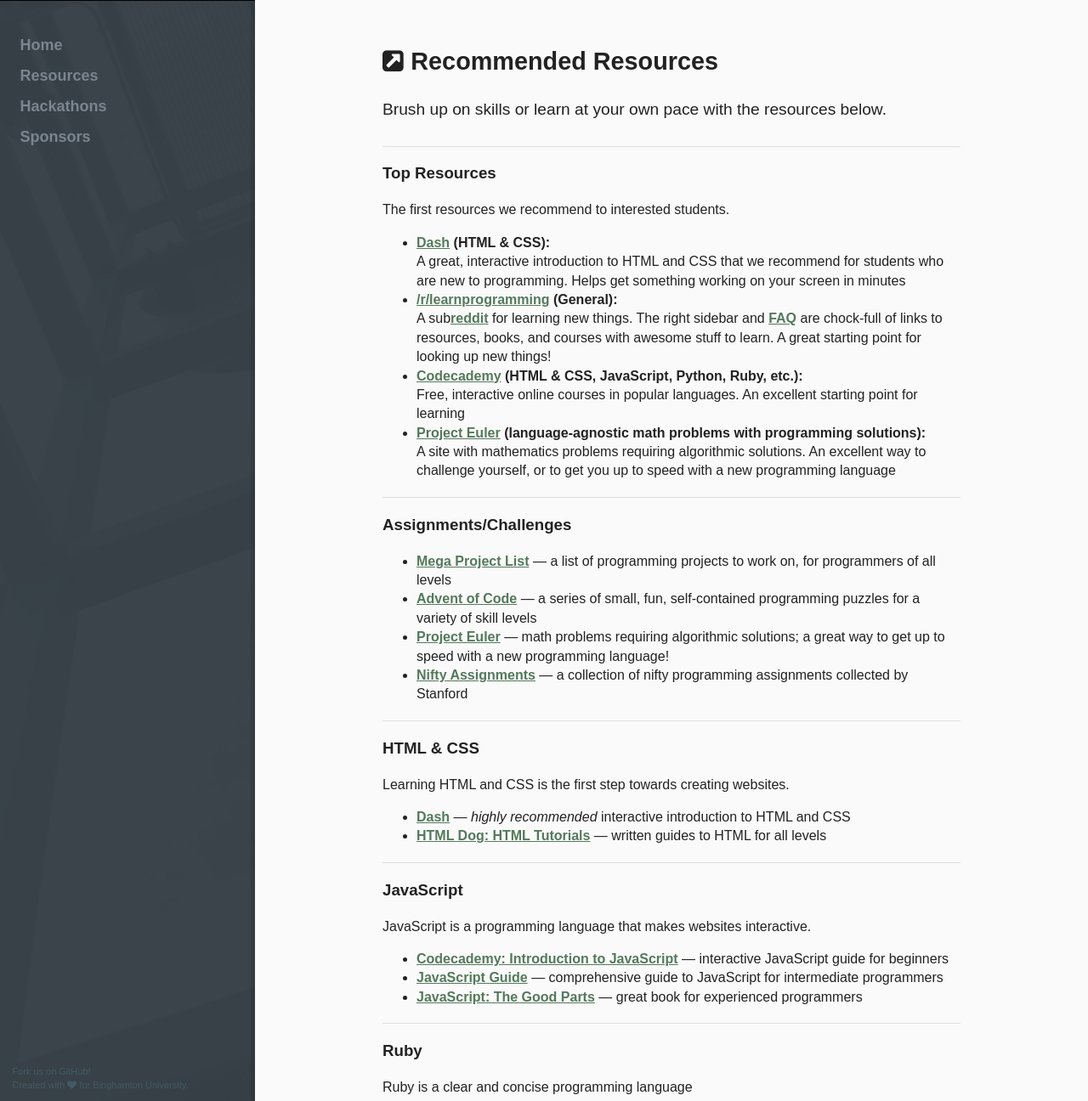
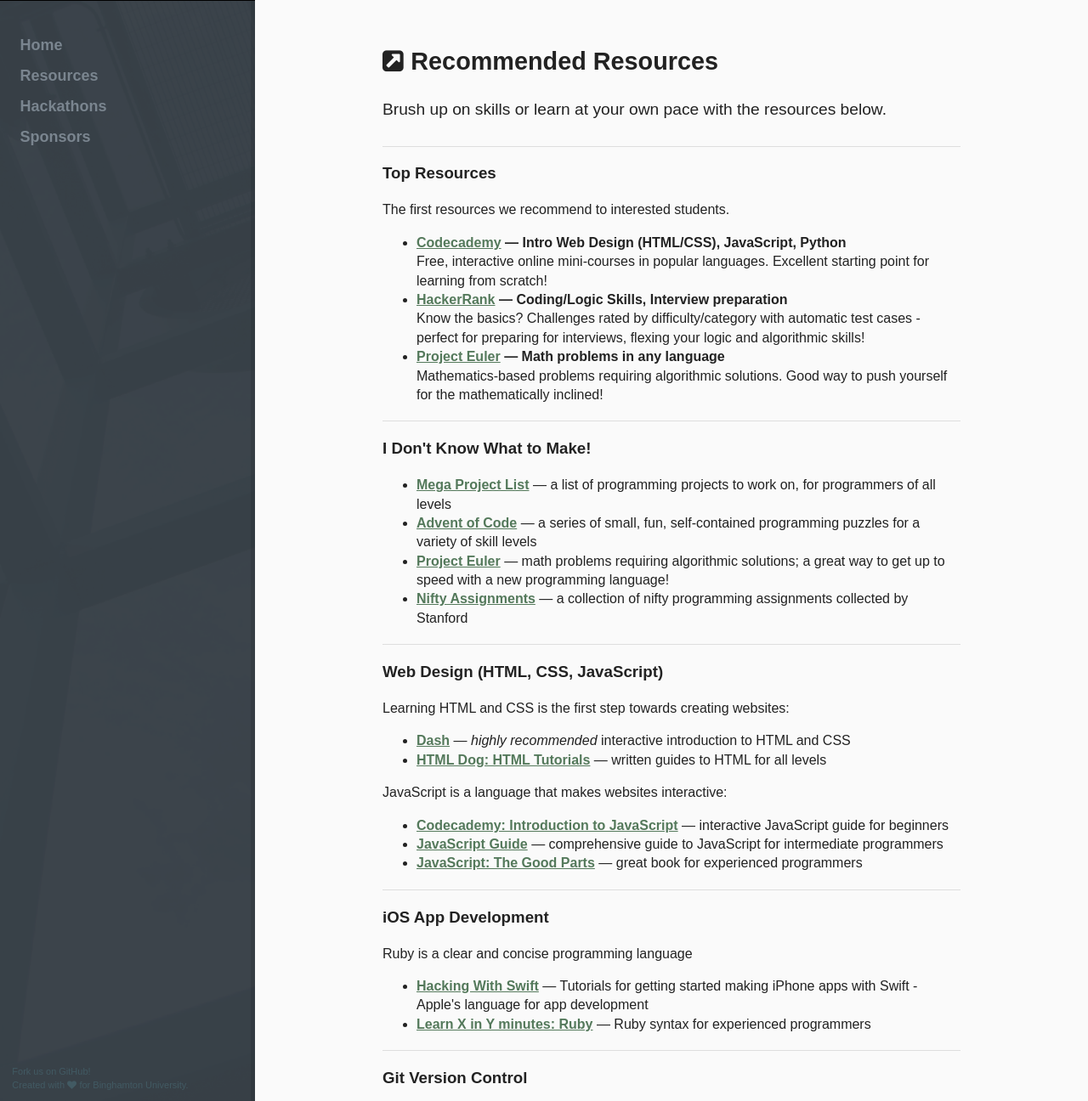
Before and after one commit to hackbinghamton/hackbinghamton.github.io, a Jekyll site: the page built from resources/index.html, in a window 1280 px wide and 1400 px high, cut to the strip 104-1400 px from the top of the window. Shown: the whole strip at 85% size. Built offline with Jekyll 4.4.1, drawn with Linux system fonts in a browser that asks for light colours; nearby versions of some CDN libraries; some of the changed text lies outside the part shown.

Commit message:
first round of improvements

```diff
--- a/resources/index.html
+++ b/resources/index.html
@@ -13,15 +13,14 @@
 	<h3>Top Resources</h3>
 	<p>The first resources we recommend to interested students.</p>
 	<ul>
-		<li><b><a href="https://dash.generalassemb.ly">Dash</a> (HTML &amp; CSS):</b><br />A great, interactive introduction to HTML and CSS that we recommend for students who are new to programming. Helps get something working on your screen in minutes</li>
-		<li><b><a href="reddit.com/r/learnprogramming">/r/learnprogramming</a> (General):</b><br />A sub<a href="http://reddit.com">reddit</a> for learning new things. The right sidebar and <a href="https://www.reddit.com/r/learnprogramming/wiki/faq#wiki_where_can_i_find_practice_exercises_and_project_ideas.3F">FAQ</a> are chock-full of links to resources, books, and courses with awesome stuff to learn. A great starting point for looking up new things!</li>
-		<li><b><a href="http://codecademy.com">Codecademy</a> (HTML &amp; CSS, JavaScript, Python, Ruby, etc.):</b><br />Free, interactive online courses in popular languages. An excellent starting point for learning</li>
-		<li><b><a href="https://projecteuler.net">Project Euler</a> (language-agnostic math problems with programming solutions):</b><br />A site with mathematics problems requiring algorithmic solutions. An excellent way to challenge yourself, or to get you up to speed with a new programming language</li>
+		<li><b><a href="http://codecademy.com">Codecademy</a> &mdash; Intro Web Design (HTML/CSS), JavaScript, Python</b><br />Free, interactive online mini-courses in popular languages. Excellent starting point for learning from scratch!</li>
+		<li><b><a href="http://hackerrank.com">HackerRank</a> &mdash; Coding/Logic Skills, Interview preparation </b><br />Know the basics? Challenges rated by difficulty/category with automatic test cases - perfect for preparing for interviews, flexing your logic and algorithmic skills!</li>
+		<li><b><a href="https://projecteuler.net">Project Euler</a> &mdash; Math problems in any language</b><br />Mathematics-based problems requiring algorithmic solutions. Good way to push yourself for the mathematically inclined!</li>
 	</ul>
 </div>
 
 <div class="article">
-	<h3>Assignments/Challenges</h3>
+	<h3>I Don't Know What to Make!</h3>
 	<ul>
 		<li><a href="https://github.com/karan/Projects">Mega Project List</a> &mdash; a list of programming projects to work on, for programmers of all levels</li>
 		<li><a href="http://adventofcode.com">Advent of Code</a> &mdash; a series of small, fun, self-contained programming puzzles for a variety of skill levels
@@ -31,17 +30,13 @@
 </div>
 
 <div class="article">
-	<h3>HTML &amp; CSS</h3>
-	<p>Learning HTML and CSS is the first step towards creating websites.</p>
+	<h3>Web Design (HTML, CSS, JavaScript)</h3>
+    <p>Learning HTML and CSS is the first step towards creating websites:</p>
 	<ul>
 		<li><a href="https://dash.generalassemb.ly/">Dash</a> &mdash; <em>highly recommended</em> interactive introduction to HTML and CSS</li>
 		<li><a href="http://htmldog.com/guides/html/">HTML Dog: HTML Tutorials</a> &mdash; written guides to HTML for all levels</li>
 	</ul>
-</div>
-
-<div class="article">
-	<h3>JavaScript</h3>
-	<p>JavaScript is a programming language that makes websites interactive.</p>
+	<p>JavaScript is a language that makes websites interactive:</p>
 	<ul>
 		<li><a href="http://www.codecademy.com/tracks/javascript">Codecademy: Introduction to JavaScript</a> &mdash; interactive JavaScript guide for beginners</li>
 		<li><a href="https://developer.mozilla.org/en-US/docs/Web/JavaScript">JavaScript Guide</a> &mdash; comprehensive guide to JavaScript for intermediate programmers</li>
@@ -50,16 +45,17 @@
 </div>
 
 <div class="article">
-	<h3>Ruby</h3>
+	<h3>iOS App Development</h3>
 	<p>Ruby is a clear and concise programming language</p>
 	<ul>
-		<li><a href="http://www.codecademy.com/tracks/ruby">Codecademy: Introduction to Ruby</a> &mdash; interactive course walking you through the Ruby language</li>
+		<li><a href="https://www.hackingwithswift.com/read">Hacking With Swift</a> &mdash; Tutorials for getting started making iPhone apps with Swift - Apple's language for app development</li>
 		<li><a href="http://learnxinyminutes.com/docs/ruby/">Learn X in Y minutes: Ruby</a> &mdash; Ruby syntax for experienced programmers</li>
 	</ul>
 </div>
 
 <div class="article">
-	<h3>Git</h3>
+	<h3>Git Version Control</h3>
+	<p>Git is a system to keep track of your code - it's used by GitHub!</p>
 	<ul>
 		<li><a href="https://www.codeschool.com/courses/try-git">Try Git</a> &mdash; learn how to use the popular source control program</li>
 	</ul>
```
Also changed, not shown: other parts of resources/index.html (+1 -0 lines).
